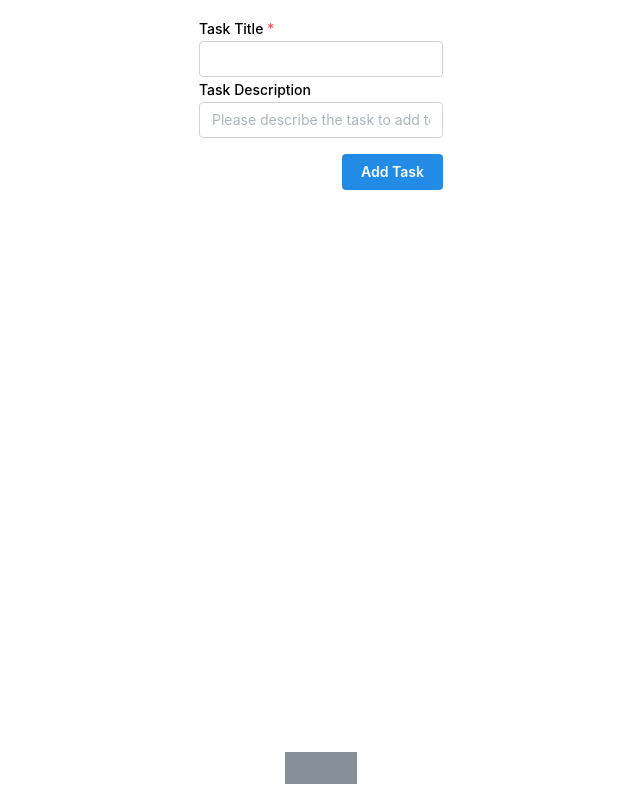
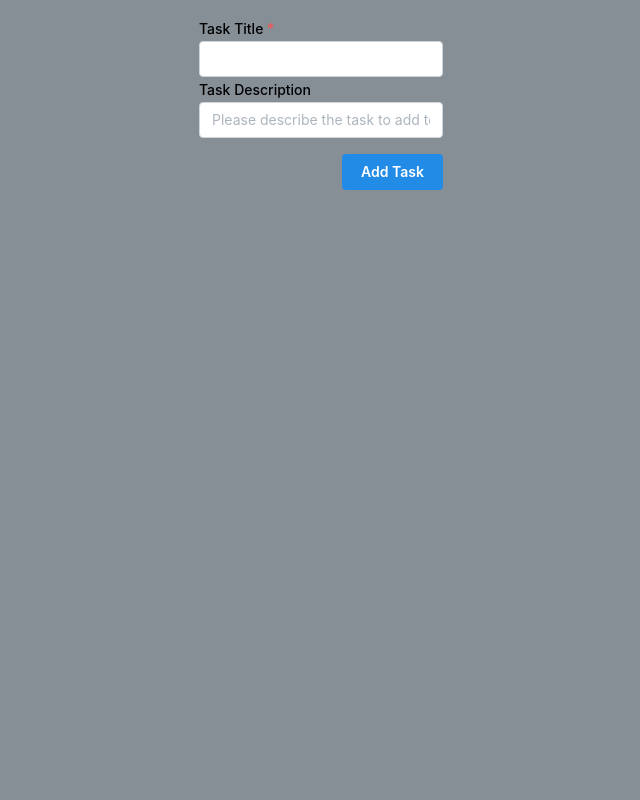
Before and after one commit to UlisesZamoraMontes/react-todo-list, a React (Vite) app: page / in a window 1280 px wide. Shown: the whole page, without its empty margins (319-959 px from the left). Built offline with nearby package versions, Linux system fonts and the light colour scheme.

Commit message:
fix text gone in the cards as well of theme color.

```diff
--- a/src/components/TodoList.tsx
+++ b/src/components/TodoList.tsx
@@ -53,8 +53,8 @@ const TodoList: React.FC = () => {
 
   return (
     <>
-    <Stack h="100vh" p="md" justify="space-between">
-    <Container>
+    <Stack h="100vh" p="md" justify="space-between" bg="gray">
+    <Container bg="gray">
       <form onSubmit={form.onSubmit((values) => addTodoItemToList(values))}>
         <TextInput
             label="Task Title"
@@ -98,13 +98,12 @@ const TodoList: React.FC = () => {
                         <Text
                         size="xl"
                         fw={500}
-                        c="dimmed"
                         td={todo.completed ? 'line-through' : 'none'}>
                             {todo.taskTitle}
                         </Text>
+
                         <Text
                         size="sm"
-                        c="dimmed"
                         td={todo.completed ? 'line-through' : 'none'}>
                             {todo.taskDescription}
                         </Text>
```
